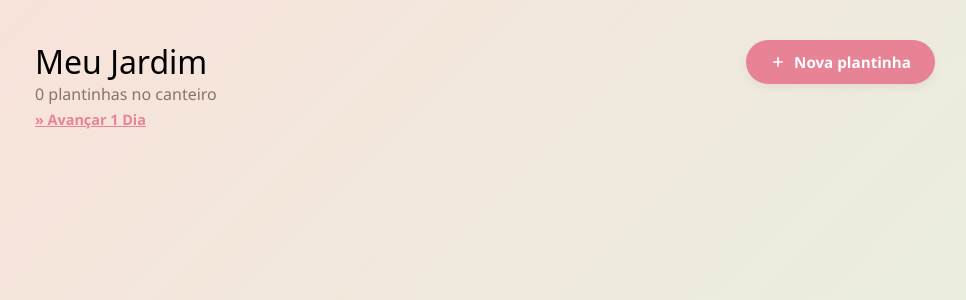
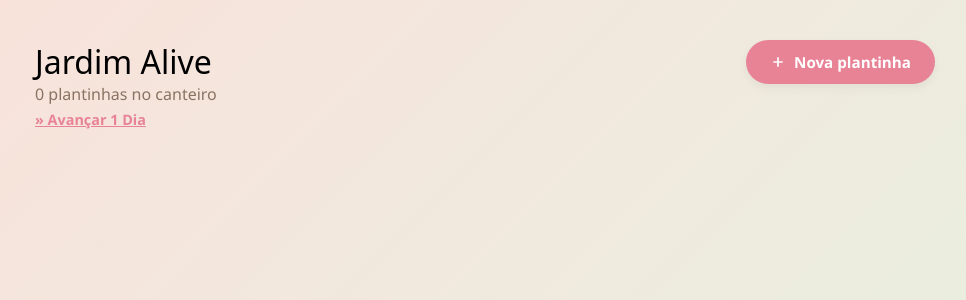
Before and after one commit to ManuellaBottega/G1_WoHackers, a Flask app: page / in a window 1280 px wide. Shown: the top 300 px of the page, without its empty margins (155-1121 px from the left). Run offline with Flask 3, Linux system fonts and the light colour scheme; data that the repository does not hold is empty; some web fonts are replaced.

Commit message:
adição linux

```diff
--- a/templates/index.html
+++ b/templates/index.html
@@ -3,7 +3,7 @@
 <head>
     <meta charset="UTF-8">
     <meta name="viewport" content="width=device-width, initial-scale=1.0">
-    <title>Meu Jardim</title>
+    <title>Jardim Alive</title>
 
     <link rel="preconnect" href="https://fonts.googleapis.com">
     <link rel="preconnect" href="https://fonts.gstatic.com" crossorigin>
@@ -389,7 +389,7 @@
     <div class="container">
         <div class="header">
             <div class="titulo-secao">
-                <h1>Meu Jardim</h1>
+                <h1>Jardim Alive</h1>
                 <p id="contador-plantas">0 plantinhas no canteiro</p>
                 <button onclick="avancarDiaHackathon()" style="background: none; border: none; color: var(--botao-principal); cursor: pointer; text-decoration: underline; font-size: 0.9rem; margin-top: 5px; font-weight: bold;">
                     » Avançar 1 Dia
```
Also changed, not shown: README.md.
